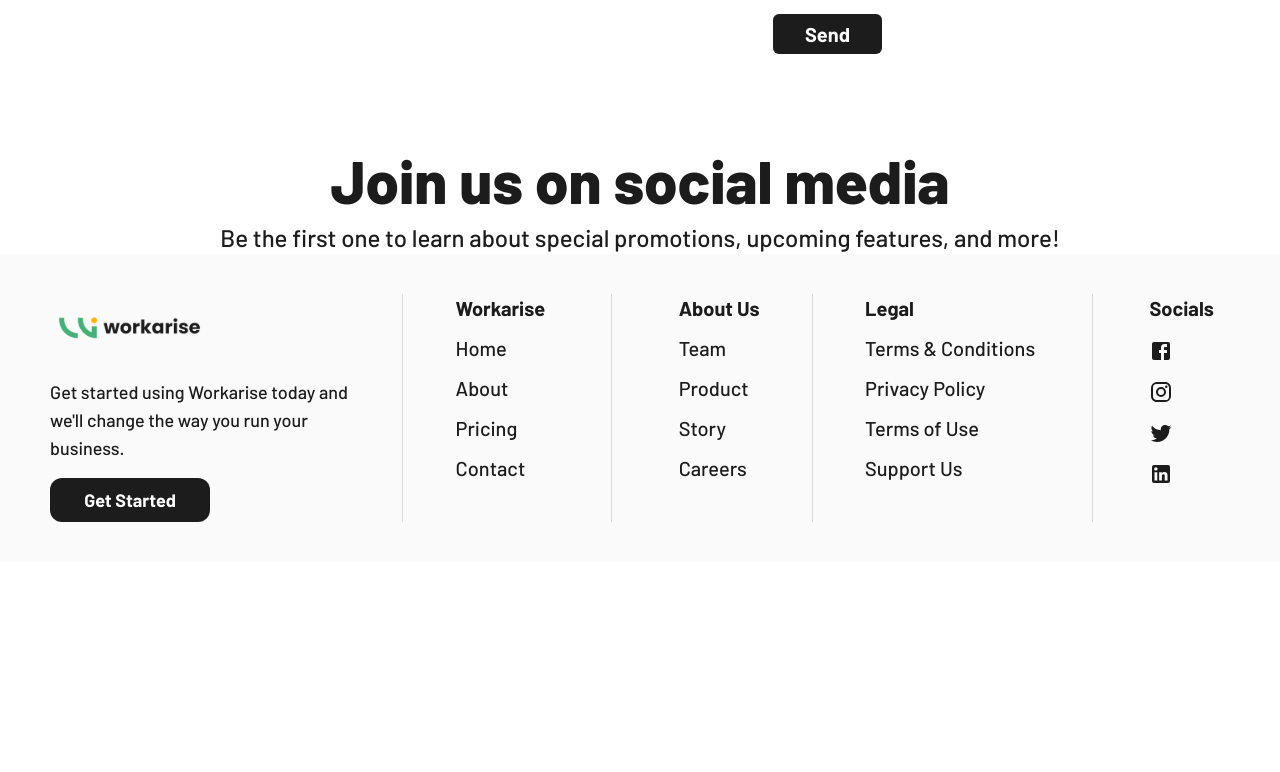
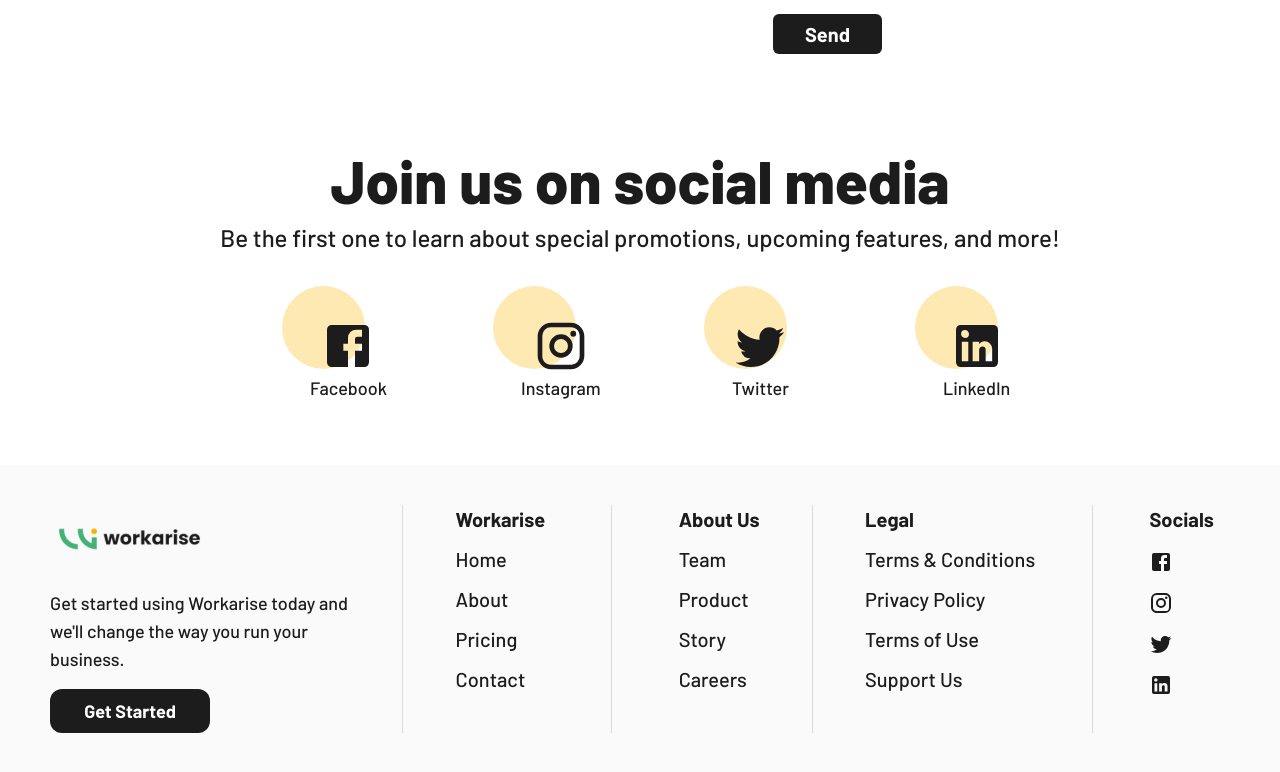
Before and after one commit to ever96/workarise-landing-page, a React (Vite) app: page /contact in a window 1280 px wide. Shown: the part 624-1396 px from the top of the page. Before the commit the page ends 1186 px from the top, so only its background shows below. Built offline with nearby package versions, Linux system fonts and the light colour scheme.

Commit message:
Add social media section, hover effects and footer links

```diff
--- a/src/components/AboutUsHero/AboutUsHero.component.jsx
+++ b/src/components/AboutUsHero/AboutUsHero.component.jsx
@@ -7,7 +7,7 @@ export const AboutUsHero = () => {
     style={{
       background: "linear-gradient(180deg, rgba(255,255,255,1) 0%, rgba(28,204,127,1) 180%)"
     }}
-    className="w-full flex flex-col items-center pt-12 pb-12 px-2 gap-4 lg:gap-10 lg:pb-12"
+    className="w-full flex flex-col items-center pt-12 pb-12 px-2 gap-4 lg:gap-10 lg:pb-0"
     >
       <h1 className='text-2xl font-extrabold text-center leading-9 md:text-3xl lg:text-6xl'>The Smarter Way to <br /> Manage your Business.</h1>
       <div className='flex flex-col items-center gap-4 lg:flex-col-reverse'>
@@ -16,7 +16,7 @@ export const AboutUsHero = () => {
           <div className="w-full flex gap-4 items-center justify-center">
             <NavLink
               to="/"
-              className="w-[max-content] text-lg font-extrabold bg-white text-primary-black rounded-xl py-[6px] px-6 md:text-xl lg:text-3xl lg:px-12"
+              className="w-[max-content] text-lg font-extrabold bg-white text-primary-black rounded-xl py-[6px] px-6 md:text-xl lg:text-3xl lg:px-12 hover:opacity-70 transition-opacity"
               end
             >
               Join Us
@@ -24,7 +24,7 @@ export const AboutUsHero = () => {
             <NavLink
               to="https://workarise.com/"
               target="_blank"
-              className="w-[max-content] text-lg font-extrabold bg-primary-black text-white rounded-xl py-[6px] px-6 md:text-xl lg:text-3xl lg:px-12"
+              className="w-[max-content] text-lg font-extrabold bg-primary-black text-white rounded-xl py-[6px] px-6 md:text-xl lg:text-3xl lg:px-12 hover:opacity-70 transition-opacity"
               end
             >
               Get Started
--- a/src/components/AboutUsHero/AboutUsHeroImage.jsx
+++ b/src/components/AboutUsHero/AboutUsHeroImage.jsx
@@ -9,12 +9,12 @@ export const AboutUsHeroImage = () => {
   return (
     <div className='w-full flex justify-center items-center gap-4'>
       <picture className='relative'>
-        <img className="w-full min-h-[150px] max-w-[500px] md:max-w-[600px] xl:max-w-[700px]" src={Ever} alt="Ever Photo" />
+        <img className="w-full min-h-[150px] max-w-[500px] md:max-w-[600px] xl:max-w-[600px]" src={Ever} alt="Ever Photo" />
         <img className='w-[15%] absolute top-4 right-2' src={ArrowLeft} alt="Arrow Left" />
         <p className='absolute top-[80px] right-0 text-xs italic md:text-base md:top-[115px] lg:top-36 lg:text-2xl '>Ever Oliver</p>
       </picture>
       <picture className='relative'>
-        <img className="w-full min-h-[150px] max-w-[500px] pt-1 md:max-w-[600px] xl:max-w-[700px]" src={Jose} alt="Jose Photo" />
+        <img className="w-full min-h-[150px] max-w-[500px] pt-1 md:max-w-[600px] xl:max-w-[600px]" src={Jose} alt="Jose Photo" />
         <img className='w-[15%] absolute top-3 left-4' src={ArrowRight} alt="Arrow Right" />
         <p className='absolute top-[77.5px] left-1 text-xs italic md:text-base md:top-[117px]  lg:top-[146px] lg:text-2xl'>Jose Bonilla</p>
       </picture>
--- a/src/components/ChoosePlan/ChoosePlan.component.jsx
+++ b/src/components/ChoosePlan/ChoosePlan.component.jsx
@@ -8,7 +8,7 @@ import { useState } from 'react';
 
 export const ChoosePlan = ({section}) => {
 
-  const [monthly, setMonthly] = useState(true)
+  const [monthly, setMonthly] = useState(false)
 
   const featureIncludedIcon = <CheckCircleOutlineIcon sx={{color: "green.main", fontSize: "1.3rem"}} />
 
@@ -83,7 +83,7 @@ export const ChoosePlan = ({section}) => {
             <p className='font-medium leading-5 text-gray-600'>{plan.description}</p>
             <div className='flex items-end gap-1'>
               <span className='text-5xl font-semibold lg:text-7xl'>${monthly ? plan.price.annually : plan.price.monthly}</span>
-              <p className='font-medium text-lg text-gray-500'>/{monthly ? "annually" : "monthly"}</p>
+              <p className='font-medium text-lg text-gray-500'>/{!monthly ? "monthly" : "annually"}</p>
             </div>
             <p className='font-bold text-lg'>{plan.title} includes</p>
             <ul className='flex flex-col gap-3'>
@@ -100,7 +100,7 @@ export const ChoosePlan = ({section}) => {
                 </li>
               ))}
             </ul>
-            <button className='w-[60%] mx-auto p-2 rounded-xl bg-primary-black  text-white text-lg font-bold lg:w-[90%] lg:text-xl'>Get {plan.title} Plan</button>
+            <button className='w-[60%] mx-auto p-2 rounded-xl bg-primary-black  text-white text-lg font-bold lg:w-[90%] lg:text-xl hover:opacity-70 transition-opacity'>Get {plan.title} Plan</button>
           </article>
         ))}
       </div>
--- a/src/components/Footer/Footer.component.jsx
+++ b/src/components/Footer/Footer.component.jsx
@@ -5,6 +5,7 @@ import InstagramIcon from '@mui/icons-material/Instagram';
 import TwitterIcon from '@mui/icons-material/Twitter';
 import LinkedInIcon from '@mui/icons-material/LinkedIn';
 import useIdentifyDevice from '@hooks/useIdentifyDevice'
+import { NavLink } from "react-router-dom";
 
 export const Footer = () => {
   const { device } = useIdentifyDevice()
@@ -16,17 +17,17 @@ export const Footer = () => {
             <img className="w-[130px] lg:w-[160px]" src={Logo} alt="Workarise Logo" />
           </picture>
           <p className='font-medium leading-6 lg:text-lg md:max-w-[250px] lg:max-w-[300px]'>Get started using Workarise today and we'll change the way you run your business.</p>
-          <button className='w-[160px] p-2 rounded-xl bg-primary-black  text-white font-bold lg:text-lg'>Get Started</button>
+          <NavLink to="https://workarise.com" target="_blank" className='w-[120px]  p-2 rounded-xl bg-primary-black  text-white text-center font-bold lg:text-lg lg:w-[160px] hover:opacity-70 transition-opacity'>Get Started</NavLink>
 
         </div>
         <Divider flexItem orientation={device === "desktop" ? "vertical" : "horizontal" } />
         <div className="flex justify-between md:w-[25%]">
           <ul className="flex flex-col gap-3">
             <p className="font-bold text-lg lg:text-xl">Workarise</p>
-            <li className="font-medium text-lg lg:text-xl">Home</li>
-            <li className="font-medium text-lg lg:text-xl">About</li>
-            <li className="font-medium text-lg lg:text-xl">Pricing</li>
-            <li className="font-medium text-lg lg:text-xl">Contact</li>
+            <NavLink to="/"  className="font-medium text-lg lg:text-xl hover:underline">Home</NavLink>
+            <NavLink to="/about-us" className="font-medium text-lg lg:text-xl hover:underline">About</NavLink>
+            <NavLink to="/pricing" className="font-medium text-lg lg:text-xl hover:underline">Pricing</NavLink>
+            <NavLink to="/contact" className="font-medium text-lg lg:text-xl hover:underline">Contact</NavLink>
           </ul>
           {device === "desktop" && <Divider flexItem orientation="vertical" />}
           <ul className="flex flex-col gap-3">
@@ -50,10 +51,10 @@ export const Footer = () => {
           {device === "desktop" && <Divider flexItem orientation="vertical" />}
           <ul className="flex flex-col gap-3 pr-4">
             <p className="font-bold text-lg lg:text-xl">Socials</p>
-            <li className="font-medium text-lg lg:text-xl"><FacebookIcon /></li>
-            <li className="font-medium text-lg lg:text-xl"><InstagramIcon /></li>
-            <li className="font-medium text-lg lg:text-xl"><TwitterIcon /></li>
-            <li className="font-medium text-lg lg:text-xl"><LinkedInIcon /></li>
+            <NavLink to="https://www.facebook.com/Workariseapp" target="_blank" className="font-medium text-lg lg:text-xl hover:opacity-50"><FacebookIcon /></NavLink>
+            <NavLink to="https://www.instagram.com/workarise" target="_blank" className="font-medium text-lg lg:text-xl hover:opacity-50"><InstagramIcon /></NavLink>
+            <NavLink to="https://twitter.com/workarise" target="_blank" className="font-medium text-lg lg:text-xl hover:opacity-50"><TwitterIcon /></NavLink>
+            <NavLink to="https://www.linkedin.com/company/workarise" target="_blank" className="font-medium text-lg lg:text-xl hover:opacity-50"><LinkedInIcon /></NavLink>
           </ul>
         </div>
       </section>
--- a/src/components/FormContact/FormContact.component.jsx
+++ b/src/components/FormContact/FormContact.component.jsx
@@ -36,7 +36,7 @@ export const FormContact = () => {
           <input value={email} onChange={e => setEmail(e.target.value)} type="email" id='user_email' name="user_email" className="shadow-sm  text-sm rounded-md w-full p-2.5 outline-2 outline-black  border-primary-black border" placeholder='example@gmail.com' required />
           <label htmlFor="message" className="w-full text-start  font-medium lg:text-lg">Message *</label>
           <textarea value={message} onChange={e => setMessage(e.target.value)} name="message" id="message" rows="4" className="shadow-sm text-sm rounded-md w-full p-2.5 outline-2 outline-black  border-primary-black border" placeholder="Hello!" required></textarea>
-          <button disabled={loading} className="text-lg bg-primary-black rounded-md text-white font-bold py-1.5 px-5 lg:text-xl lg:px-8" type="submit">{!loading ? 'Send' : 'Sending'}</button>
+          <button disabled={loading} className="text-lg bg-primary-black rounded-md text-white font-bold py-1.5 px-5 lg:text-xl lg:px-8 hover:opacity-70 transition-opacity" type="submit">{!loading ? 'Send' : 'Sending'}</button>
         </form>
       </section>
       <FormModal error={error} modal={modal} setModal={setModal} />
--- a/src/components/Header/DesktopMenu.component.jsx
+++ b/src/components/Header/DesktopMenu.component.jsx
@@ -7,7 +7,7 @@ export const DesktopMenu = () => {
       {menuItems.map((item, index) => (
         <li className="flex items-center justify-center" key={`${item.name}-${index}`}>
           <NavLink
-            className={({isActive}) => `min-w-[96px] h-11 rounded-3xl p-2 text-center font-bold ${isActive ? "bg-primary-black text-white" : ""}` }
+            className={({isActive}) => `min-w-[96px] h-11 rounded-3xl p-2 text-center font-bold ${isActive ? "bg-primary-black text-white" : ""} hover:opacity-70 transition-opacity` }
             to={item.path}
             end
             target={item.outside ? "_blank" : ""}
--- a/src/components/HomeHero/HomeHero.component.jsx
+++ b/src/components/HomeHero/HomeHero.component.jsx
@@ -18,7 +18,7 @@ export const HomeHero = () => {
           <NavLink
             to="https://workarise.com/"
             target="_blank"
-            className="w-[max-content] text-lg font-extrabold bg-primary-black text-white rounded-xl py-[6px] px-6 md:text-xl lg:text-3xl lg:px-12"
+            className="w-[max-content] text-lg font-extrabold bg-primary-black text-white rounded-xl py-[6px] px-6 md:text-xl lg:text-3xl lg:px-12 hover:opacity-70 transition-opacity"
             end
           >
             Sign Up Now
--- a/src/components/SocialMedia/SocialMedia.component.jsx
+++ b/src/components/SocialMedia/SocialMedia.component.jsx
@@ -1,10 +1,48 @@
-import React from 'react'
+import FacebookIcon from '@mui/icons-material/Facebook';
+import InstagramIcon from '@mui/icons-material/Instagram';
+import TwitterIcon from '@mui/icons-material/Twitter';
+import LinkedInIcon from '@mui/icons-material/LinkedIn';
+import { NavLink } from 'react-router-dom';
 
 export const SocialMedia = () => {
+
+  const socialNetworks = [
+    {
+      title: "Facebook",
+      icon: <FacebookIcon sx={{fontSize: "3.5rem"}} />,
+      link: "https://www.facebook.com/Workariseapp"
+    },
+    {
+      title: "Instagram",
+      icon: <InstagramIcon sx={{fontSize: "3.5rem"}} />,
+      link: "https://www.instagram.com/workarise"
+    },
+    {
+      title: "Twitter",
+      icon: <TwitterIcon sx={{fontSize: "3.5rem"}} />,
+      link: "https://twitter.com/workarise"
+    },
+    {
+      title: "LinkedIn",
+      icon: <LinkedInIcon sx={{fontSize: "3.5rem"}} />,
+      link: "https://www.linkedin.com/company/workarise"
+    },
+  ]
+
   return (
-    <section className='w-full flex flex-col items-center px-3 gap-3 text-center'>
+    <section className='w-full flex flex-col items-center px-3 pb-24 gap-3 text-center'>
       <h1 className="text-2xl font-extrabold md:text-3xl lg:text-6xl">Join us on social media</h1>
       <p className='text-lg font-medium lg:text-2xl'>Be the first one to learn about special promotions, upcoming features, and more!</p>
+      <ul className='w-full flex items-center justify-around flex-wrap gap-12 pt-5 lg:justify-center lg:gap-32'>
+        {socialNetworks.map((item, index) => (
+          <NavLink key={`${item.title}-${index}`} to={item.link} target="_blank" className="min-w-[83px] min-h-[83px] relative bg-[#FFB5004D] rounded-[50%] hover:opacity-70 transition-opacity" >
+            <div className='absolute top-8 left-5 flex flex-col items-center text-center lg:left-7'>
+              {item.icon}
+              <p className='font-medium lg:text-lg'>{item.title}</p>
+            </div>
+          </NavLink>
+        ))}
+      </ul>
     </section>
   )
 }
--- a/src/components/WhatWeOffer/WhatWeOffer.component.jsx
+++ b/src/components/WhatWeOffer/WhatWeOffer.component.jsx
@@ -43,7 +43,7 @@ export const WhatWeOffer = () => {
   return (
     <section className='w-full flex flex-col items-center pt-12 gap-4 text-center lg:gap-6 lg:pt-20'>
       <h2 className='text-2xl font-extrabold md:text-3xl lg:text-6xl'>
-        What We <span style={{marginLeft: "10px", borderBottom: "4px solid", borderBottomColor: "#75E5B4"}}>Offer</span>
+        What We <span className="lg:ml-2.5" style={{borderBottom: "4px solid", borderBottomColor: "#75E5B4"}}>Offer</span>
       </h2>
       <p className="max-w-[800px] text-lg font-medium px-4 md:text-xl lg:text-2xl">Workarise offers you an easy and simple way to manage your business. You will be able to secure your team and tasks all in one platform.</p>
       <ul className="w-full flex items-center justify-center px-5 py-10 bg-[#F6F6F680] flex-wrap gap-8 lg:mt-14 lg:gap-20 lg:py-24">
```
